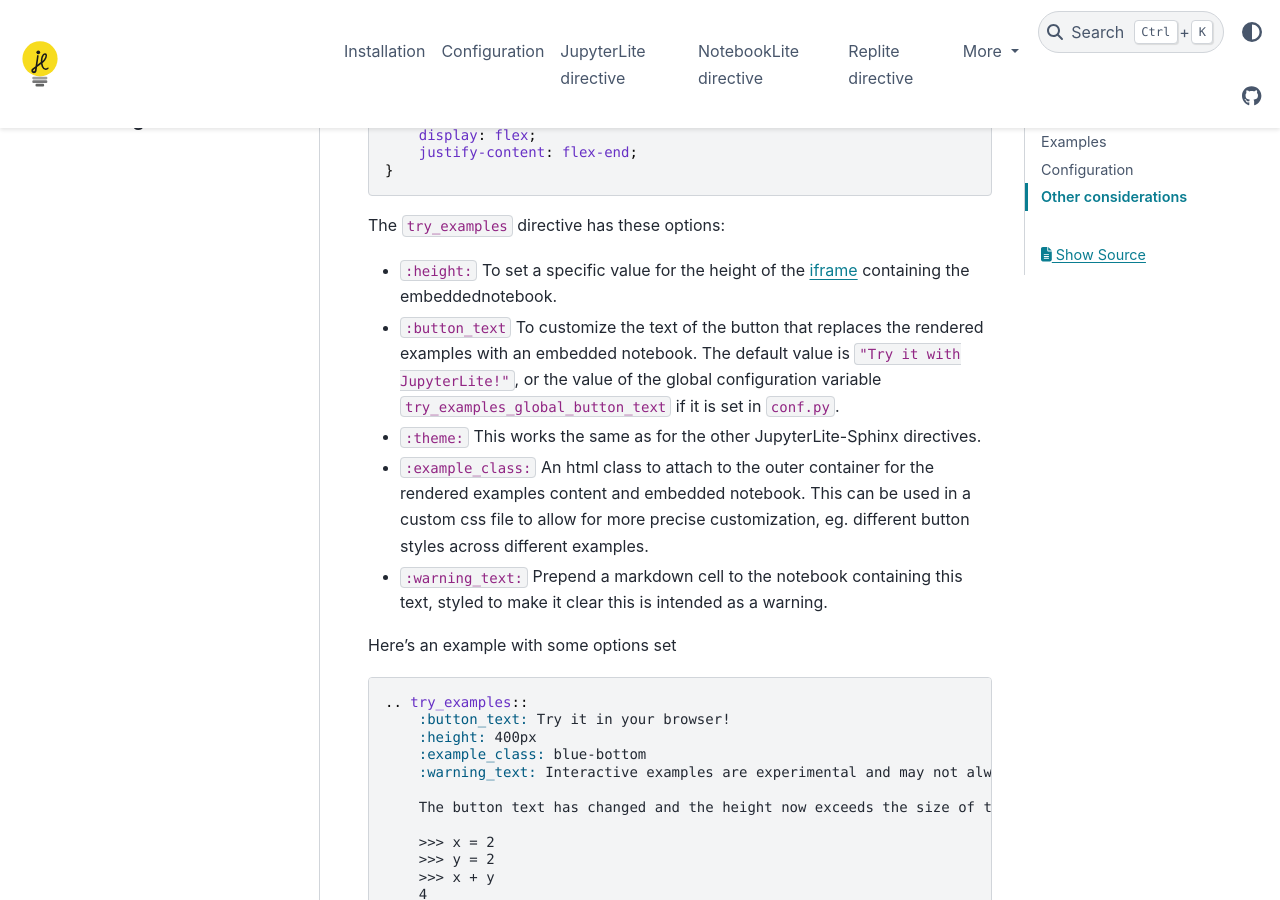
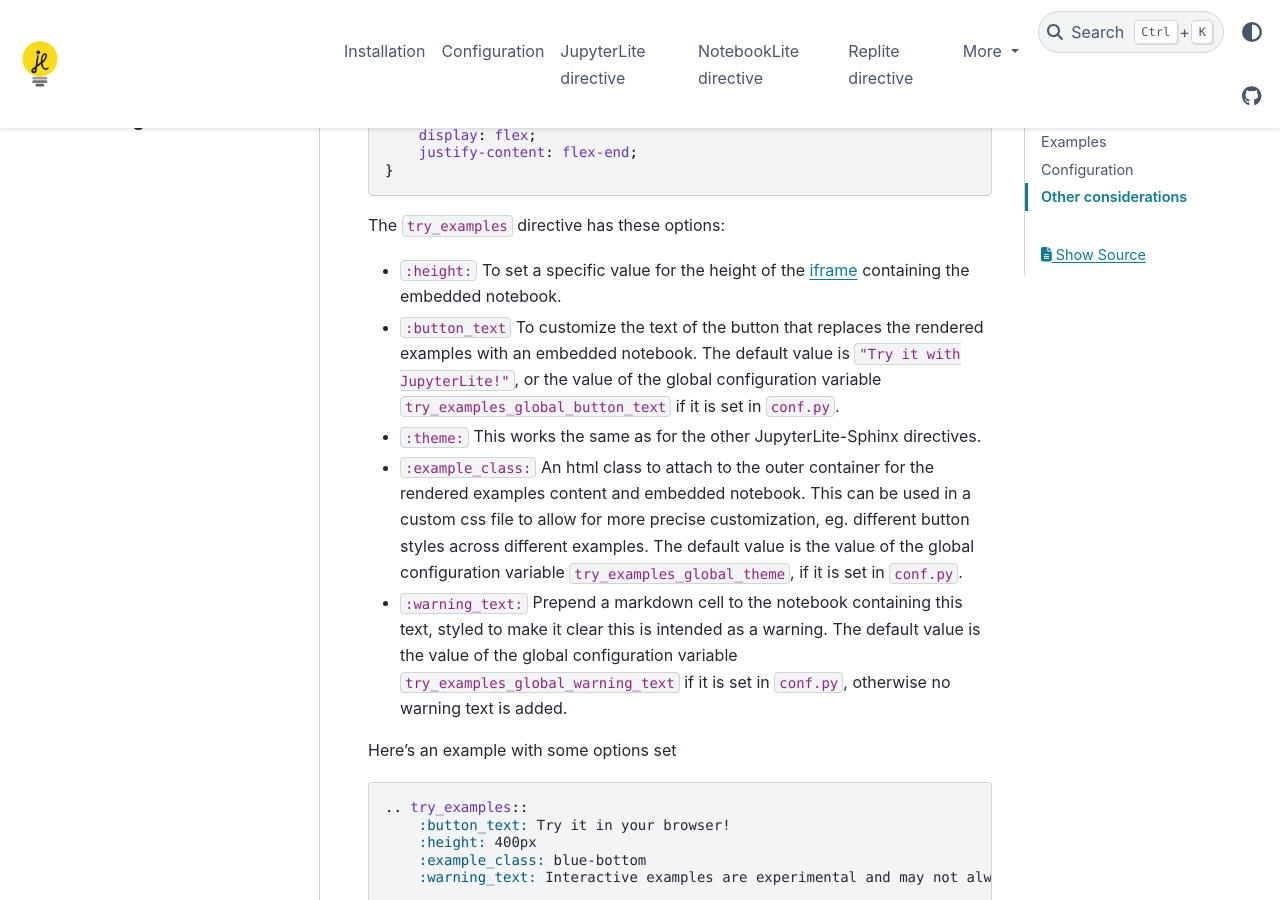
Before and after one commit to jupyterlite/jupyterlite-sphinx, a Sphinx documentation site: the page built from docs/directives/try_examples.md, in a window 1280 px wide and 900 px high, scrolled down 1933 px. Built offline with Sphinx 7.4.7 and the PyData theme 0.15.4, drawn with Linux system fonts in a browser that asks for light colours.

Commit message:
Update options docs for `TryExamples` directive

```diff
--- a/docs/directives/try_examples.md
+++ b/docs/directives/try_examples.md
@@ -118,13 +118,14 @@
 
 The `try_examples` directive has these options:
 
-* `:height:` To set a specific value for the height of the [iframe](https://developer.mozilla.org/en-US/docs/Web/HTML/Element/iframe) containing the embeddednotebook.
+* `:height:` To set a specific value for the height of the [iframe](https://developer.mozilla.org/en-US/docs/Web/HTML/Element/iframe) containing the embedded notebook.
 * `:button_text` To customize the text of the button that replaces the rendered examples with an embedded notebook. The default value is `"Try it with JupyterLite!"`, or the value of the global configuration variable `try_examples_global_button_text` if it is set in `conf.py`.
 * `:theme:` This works the same as for the other JupyterLite-Sphinx directives.
 * `:example_class:` An html class to attach to the outer container for the rendered
 examples content and embedded notebook. This can be used in a custom css file to allow
 for more precise customization, eg. different button styles across different examples.
-* `:warning_text:` Prepend a markdown cell to the notebook containing this text, styled to make it clear this is intended as a warning.
+The default value is the value of the global configuration variable `try_examples_global_theme`, if it is set in `conf.py`.
+* `:warning_text:` Prepend a markdown cell to the notebook containing this text, styled to make it clear this is intended as a warning. The default value is the value of the global configuration variable `try_examples_global_warning_text` if it is set in `conf.py`, otherwise no warning text is added.
 
 Here's an example with some options set
 
```
